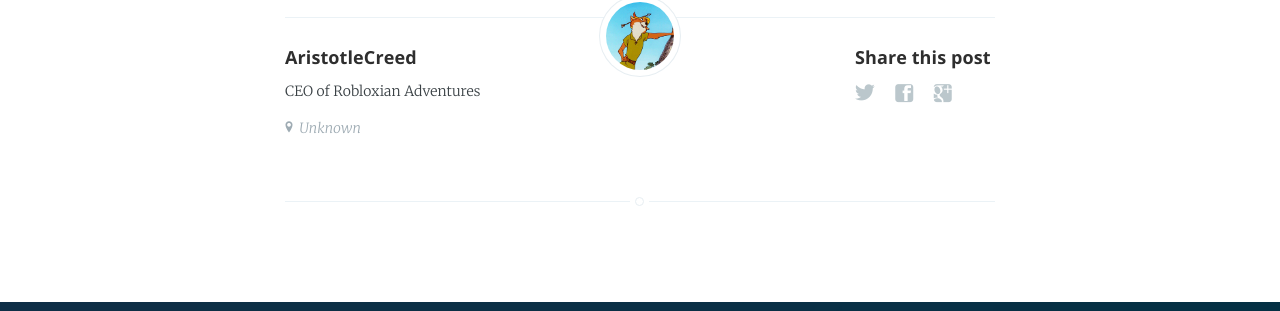
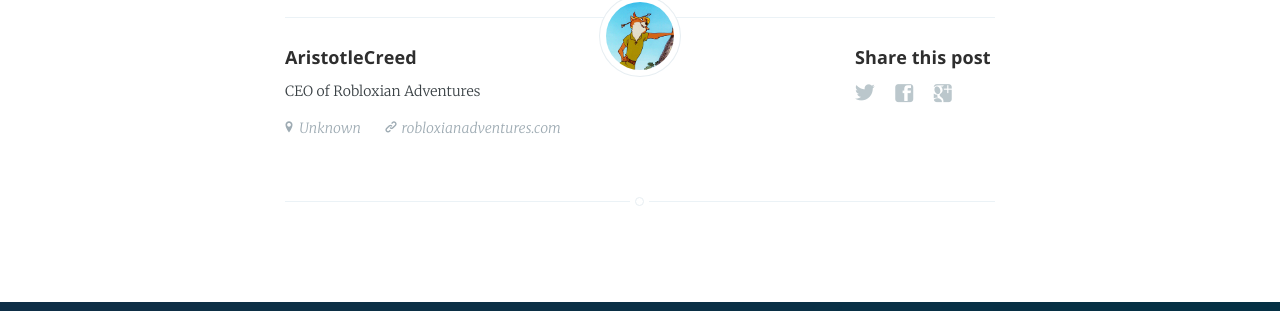
Before and after one commit to Robloxian-Adventures/blog, a Jekyll site: the page built from _posts/2022-04-14-test.md, in a window 1280 px wide. Shown: the part 790-1101 px from the top of the page. Built offline with Jekyll 4.4.1, drawn with Linux system fonts in a browser that asks for light colours; nearby versions of some CDN libraries.

Commit message:
Update authors.yml

```diff
--- a/_data/authors.yml
+++ b/_data/authors.yml
@@ -12,6 +12,7 @@ rob:
   name: AristotleCreed
   location: Unknown
   url_full: https://robloxianadventures.com/profiles/employee/AristotleCreed
+  url: robloxianadventures.com
   bio: CEO of Robloxian Adventures
   assets: assets/images/authors/rob.gif
   role: Admin
```
